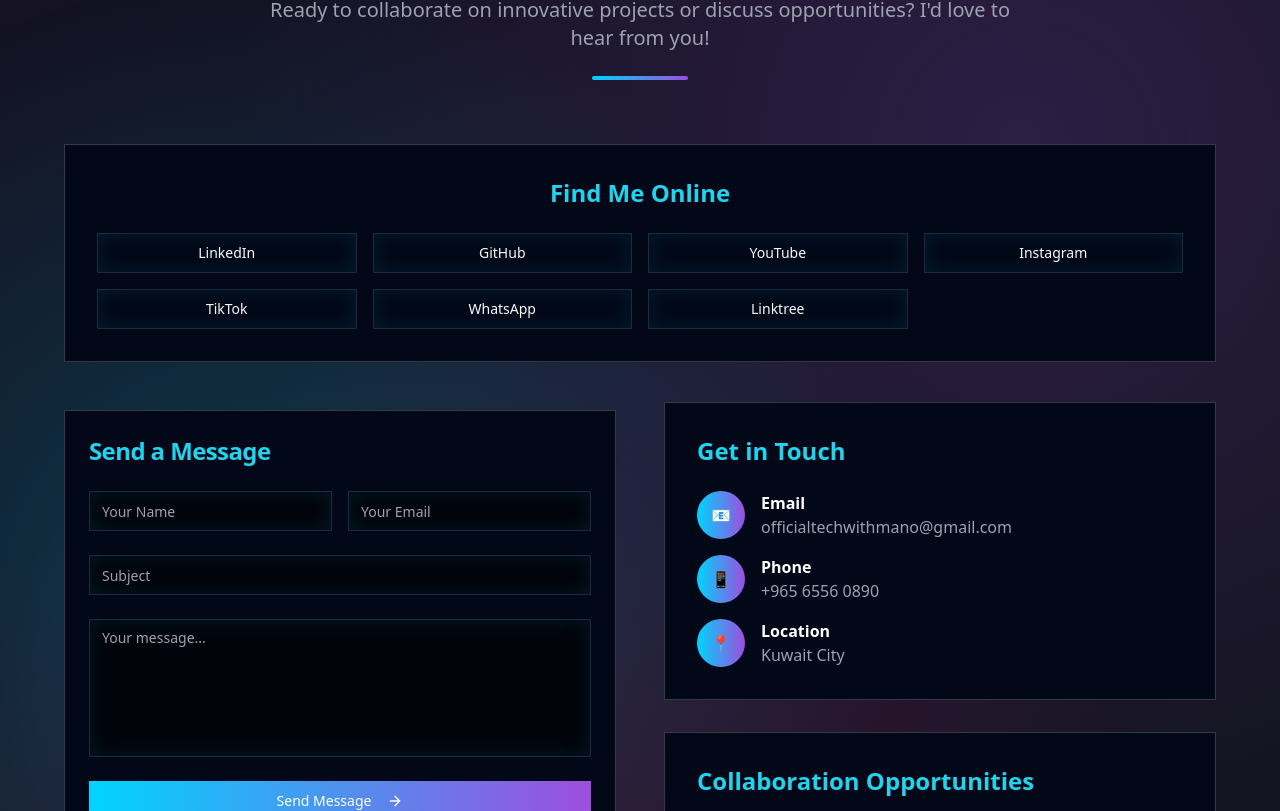
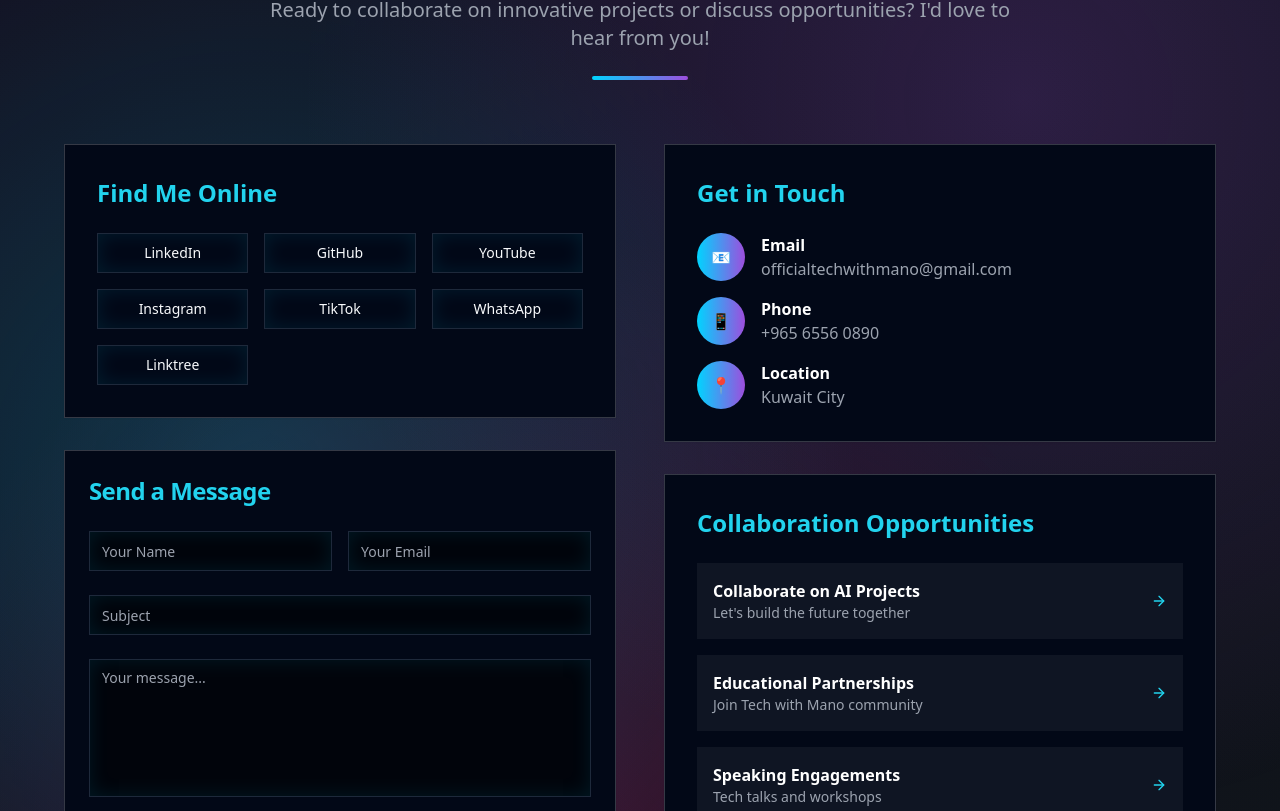
Before and after one commit to techwithmano/Abdulrahman.H, a React (Vite) app: page / in a window 1280 px wide. Shown: the part 8609-9420 px from the top of the page. Built offline with nearby package versions, Linux system fonts and the light colour scheme.

Commit message:
Update Contact.tsx

```diff
--- a/src/components/Contact.tsx
+++ b/src/components/Contact.tsx
@@ -56,7 +56,7 @@ const Contact = () => {
   return (
     <section id="contact-section" className="section-padding bg-neural-mesh">
       <div className="container mx-auto px-4 max-w-7xl">
-        {/* Heading */}
+        {/* Header */}
         <div className="text-center mb-16">
           <h2 className="text-4xl md:text-5xl font-bold mb-6 text-gradient">Let's Connect</h2>
           <p className="text-lg md:text-xl text-gray-400 max-w-3xl mx-auto">
@@ -65,11 +65,15 @@ const Contact = () => {
           <div className="w-24 h-1 bg-gradient-to-r from-cyber-blue to-neon-purple mx-auto rounded-full mt-6"></div>
         </div>
 
-        {/* 🔵 FIND ME ONLINE - CENTERED & ABOVE COLUMNS */}
-        <Card className="glass-morph hover-lift mb-10">
+        {/* Grid: 2 columns */}
+        <div className="grid lg:grid-cols-2 gap-12">
+          {/* LEFT COLUMN */}
+          <div className="space-y-8">
+            {/* Find Me Online */}
+            <Card className="glass-morph hover-lift">
               <CardContent className="p-6 md:p-8 text-left">
-            <h3 className="text-2xl font-bold text-cyan-400 mb-6 text-center">Find Me Online</h3>
-            <div className="grid grid-cols-2 sm:grid-cols-3 md:grid-cols-4 gap-4 justify-center">
+                <h3 className="text-2xl font-bold text-cyan-400 mb-6 text-center lg:text-left">Find Me Online</h3>
+                <div className="grid grid-cols-2 sm:grid-cols-3 gap-4 justify-center">
                   {socialLinks.map(link => (
                     <Button
                       key={link.name}
@@ -92,15 +96,12 @@ const Contact = () => {
               </CardContent>
             </Card>
 
-        {/* 🟣 TWO COLUMNS */}
-        <div className="flex flex-col lg:flex-row lg:items-stretch gap-8 lg:gap-12">
-          {/* LEFT - Send Message */}
-          <div className="flex-1 lg:h-full mt-2">
-            <Card className="glass-morph hover-lift h-full">
+            {/* Send a Message */}
+            <Card className="glass-morph hover-lift">
               <CardHeader className="text-center lg:text-left">
                 <CardTitle className="text-2xl text-cyan-400">Send a Message</CardTitle>
               </CardHeader>
-              <CardContent className="text-left">
+              <CardContent>
                 <form onSubmit={handleSubmit} className="space-y-6">
                   <div className="grid md:grid-cols-2 gap-4">
                     <Input
@@ -150,8 +151,9 @@ const Contact = () => {
             </Card>
           </div>
 
-          {/* RIGHT - Info + Actions */}
-          <div className="flex-1 lg:h-full space-y-8">
+          {/* RIGHT COLUMN */}
+          <div className="space-y-8">
+            {/* Contact Info */}
             <Card className="glass-morph hover-lift">
               <CardContent className="p-6 md:p-8 text-left">
                 <h3 className="text-2xl font-bold text-cyan-400 mb-6 text-center lg:text-left">Get in Touch</h3>
@@ -175,6 +177,7 @@ const Contact = () => {
               </CardContent>
             </Card>
 
+            {/* Opportunities */}
             <Card className="glass-morph hover-lift">
               <CardContent className="p-6 md:p-8 text-left">
                 <h3 className="text-2xl font-bold text-cyan-400 mb-6 text-center lg:text-left">Collaboration Opportunities</h3>
@@ -201,7 +204,7 @@ const Contact = () => {
           </div>
         </div>
 
-        {/* ⬇️ DOWNLOAD CV - centered below */}
+        {/* Download CV Button Centered */}
         <div className="flex justify-center mt-12">
           <Button
             size="lg"
```
Lines whose indentation alone changed are shown as unchanged.
